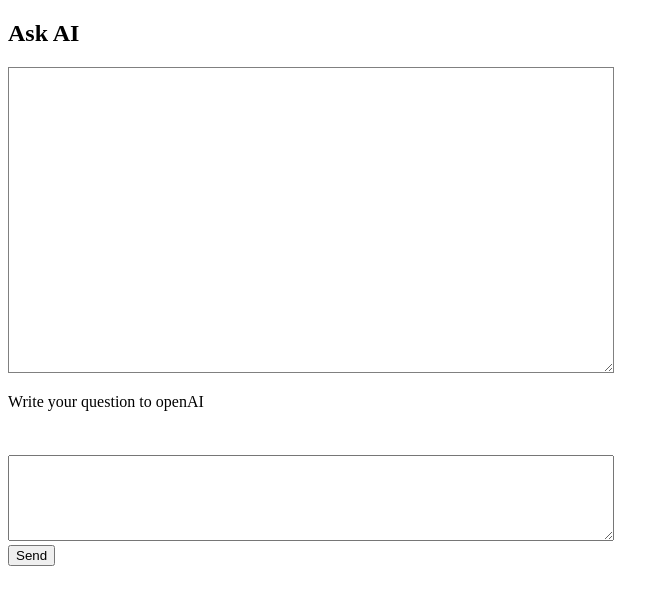
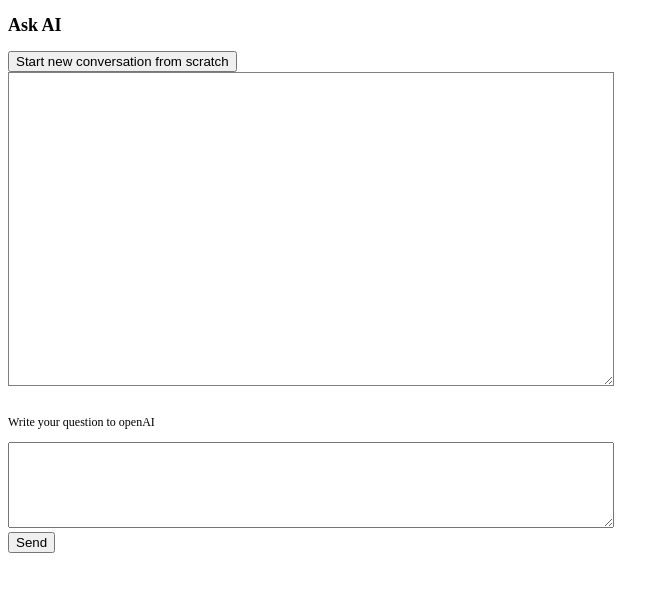
Before and after one commit to dreamer133/openai-api, a PHP site: page / in a window 1280 px wide. Shown: the top 605 px of the page, without its empty margins (0-669 px from the left). Run offline with PHP 8.4, Linux system fonts and the light colour scheme.

Commit message:
added start from scratch feature

```diff
--- a/ajax/request.php
+++ b/ajax/request.php
@@ -12,7 +12,6 @@ $transport = new Transport(Config::URL, $apiKey);
 
 //todo create frontend (whatever) for determining context
 $contextId = 1;
-//DB::truncateMessages();
 //DB::insertMessage(1, 'system', 'You are the helphul assistent, answering in the style of a wise man');
 
 DB::insertMessage($contextId, 'user', $user_input);
--- a/index.php
+++ b/index.php
@@ -13,9 +13,12 @@ $mainPath = __DIR__ . '/';
 <body>
     <h2>Ask AI</h2>
     <div id="container">
+        <button onClick="startNewConversation()">Start new conversation from scratch</button>
         <textarea name="answer" id="answer" cols="30" rows="80"></textarea>
-        <p>Write your question to openAI</p>
-        <img src="img/Loading_2.gif" id="loader" />
+        <p>
+            Write your question to openAI
+            <img src="img/Loading_2.gif" id="loader" />
+        </p>
         <textarea name="main" id="question" cols="30" rows="5"></textarea>
         <button onClick="sendRequest()">Send</button>
     </div>
--- a/script.js
+++ b/script.js
@@ -58,3 +58,17 @@ const showLoader = (show) => {
 function scrollToBottom(el) {
     el.scrollTop = el.scrollHeight;
 }
+
+const startNewConversation = async () => {
+    const url = "ajax/start.php";
+    try {
+        const response = await fetch(url, {
+            method: "POST",
+            body: JSON.stringify({style: 'todo'})
+        });
+        return response;
+    } catch (error) {
+        console.error(error.message);
+        return error.message;
+    }
+}
--- a/style.css
+++ b/style.css
@@ -1,3 +1,7 @@
+body {
+    font-size: 12px;
+}
+
 #container {
     width:600px;
     height: 400px;
@@ -10,7 +14,7 @@
 
 #answer {
     width:100%;
-    height:75%;
+    height:77%;
     border: gray 1px solid;
 }
 
```
Also changed, not shown: ajax/start.php (added, +9 -0 lines), classes/db.php (+10 -0 lines), openai.db, test.php (line endings or trailing spaces).
